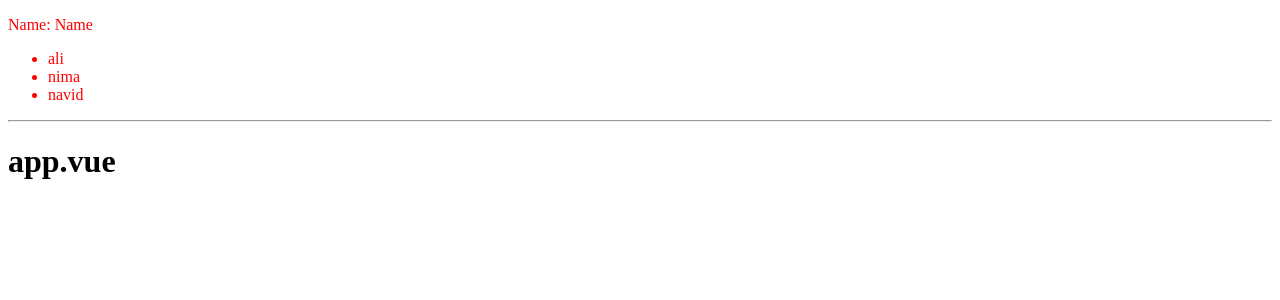
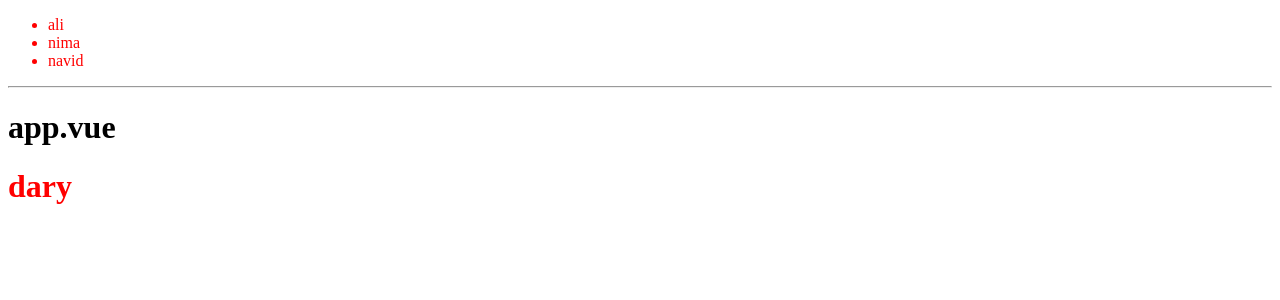
Before and after one commit to Darynazar/Vue3-Test, a Vue app: page / in a window 1280 px wide. Shown: the top 300 px of the page. Built offline with nearby package versions, Linux system fonts and the light colour scheme.

Commit message:
add teleport

```diff
--- a/public/index.html
+++ b/public/index.html
@@ -12,6 +12,8 @@
       <strong>We're sorry but <%= htmlWebpackPlugin.options.title %> doesn't work properly without JavaScript enabled. Please enable it to continue.</strong>
     </noscript>
     <div id="app"></div>
+
+    <div id="teleport-target"></div>
     <!-- built files will be auto injected -->
   </body>
 </html>
--- a/src/App.vue
+++ b/src/App.vue
@@ -1,15 +1,16 @@
 <template>
-  <HomeCompnent>
+
     <ul>
       <li v-for="(userName, index) in userNames" :key="index">
         {{ userName }}
       </li>
     </ul>
+    <hr>
+    <teleport to="#teleport-target">
+      <HomeCompnent></HomeCompnent>
+    </teleport>
 
-    <div>
-      <h1>daryy</h1>
-    </div>
-  </HomeCompnent>
+
 
   <div>
     <h1>app.vue</h1>
--- a/src/components/HomeComponent.vue
+++ b/src/components/HomeComponent.vue
@@ -1,24 +1,16 @@
 <template>
   <div class="">
-    <p>Name: {{ name }}</p>
-    <ul>
-      <li v-for="(userName, index) in userNames" :key="index">
-        {{ userName }}
-      </li>
-    </ul>
+    <h1>{{ name }}</h1>
   </div>
-  <hr />
-
 </template>
 
   <script>
-  import {userNames} from '../mixins.js';
+
 export default {
   props: {},
-  mixins:[userNames],
   data() {
     return {
-      name: "Name",
+      name: "dary",
     };
   },
   methods: {},
```
